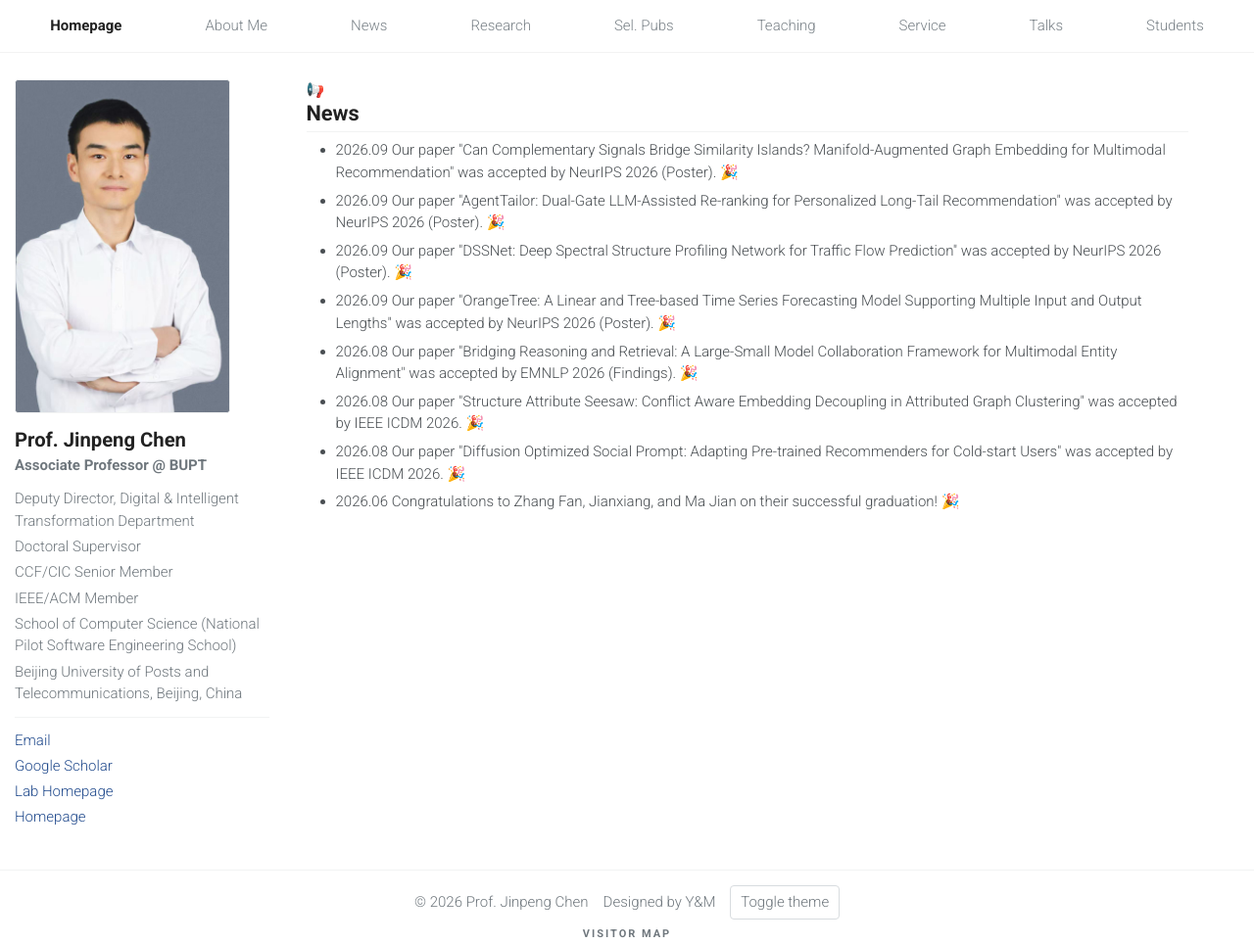
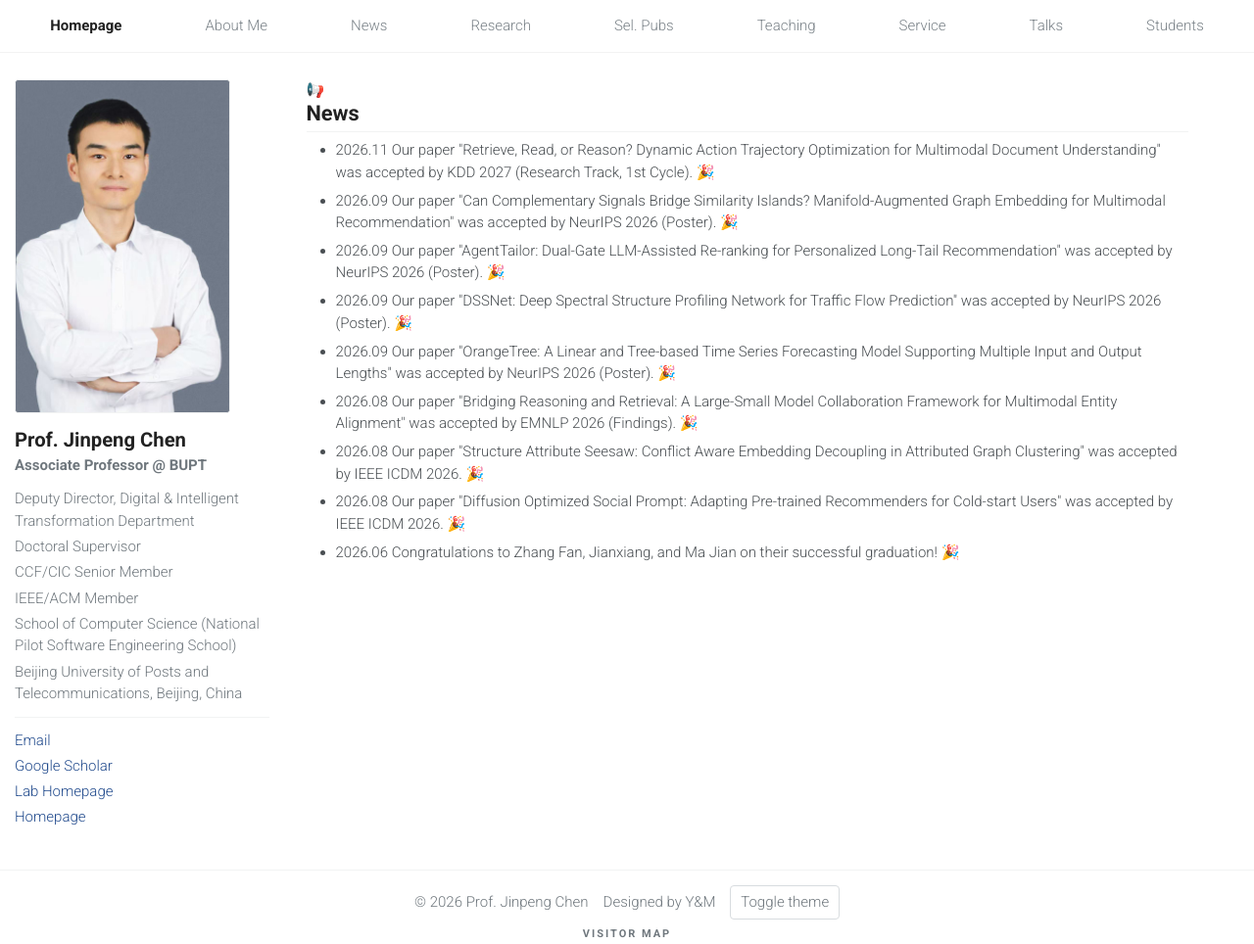
Before and after one commit to acdc-lab/jpchen, a Jekyll site: the page built from news.markdown, in a window 1280 px wide and 1126 px high, cut to the strip 0-964 px from the top of the window. Shown: the whole strip at 98% size. Built offline with Jekyll 4.4.1, drawn with Linux system fonts in a browser that asks for light colours.

Commit message:
Add KDD 2027 acceptance news (Research Track, 1st Cycle)
Co-Authored-By: Claude Code <noreply@anthropic.com>

```diff
--- a/index.markdown
+++ b/index.markdown
@@ -24,6 +24,7 @@ received the ICONIP 2022 Best Paper Award, and hold 14 granted/pending patents.
 # 📢 News
 <p><span class="anchor" id="news"></span></p>
 
+- **2026.11** — Our paper "Retrieve, Read, or Reason? Dynamic Action Trajectory Optimization for Multimodal Document Understanding" was accepted by KDD 2027 (Research Track, 1st Cycle). 🎉
 - **2026.09** — Our paper "Can Complementary Signals Bridge Similarity Islands? Manifold-Augmented Graph Embedding for Multimodal Recommendation" was accepted by NeurIPS 2026 (Poster). 🎉
 - **2026.09** — Our paper "AgentTailor: Dual-Gate LLM-Assisted Re-ranking for Personalized Long-Tail Recommendation" was accepted by NeurIPS 2026 (Poster). 🎉
 - **2026.09** — Our paper "DSSNet: Deep Spectral Structure Profiling Network for Traffic Flow Prediction" was accepted by NeurIPS 2026 (Poster). 🎉
--- a/news.markdown
+++ b/news.markdown
@@ -8,6 +8,10 @@ permalink: /news/
   <div class="title"><span class="emoji">📢</span><h1 style="margin:0">News</h1></div>
 
   <ul class="news-list">
+    <li>
+      <span class="news-date">2026.11</span>
+      <span class="news-content">Our paper "Retrieve, Read, or Reason? Dynamic Action Trajectory Optimization for Multimodal Document Understanding" was accepted by KDD 2027 (Research Track, 1st Cycle). 🎉</span>
+    </li>
     <li>
       <span class="news-date">2026.09</span>
       <span class="news-content">Our paper "Can Complementary Signals Bridge Similarity Islands? Manifold-Augmented Graph Embedding for Multimodal Recommendation" was accepted by NeurIPS 2026 (Poster). 🎉</span>
```
